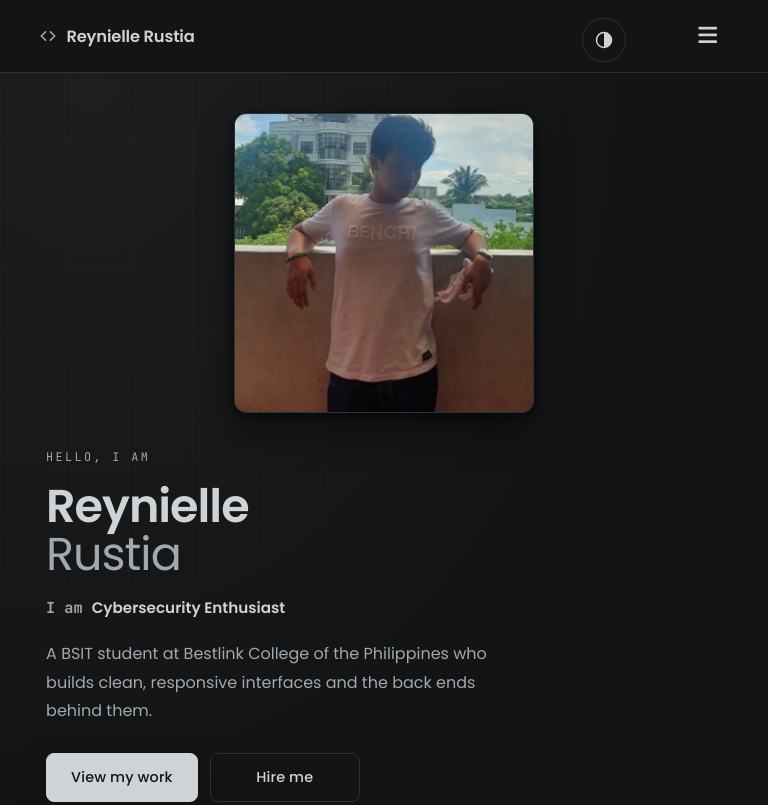
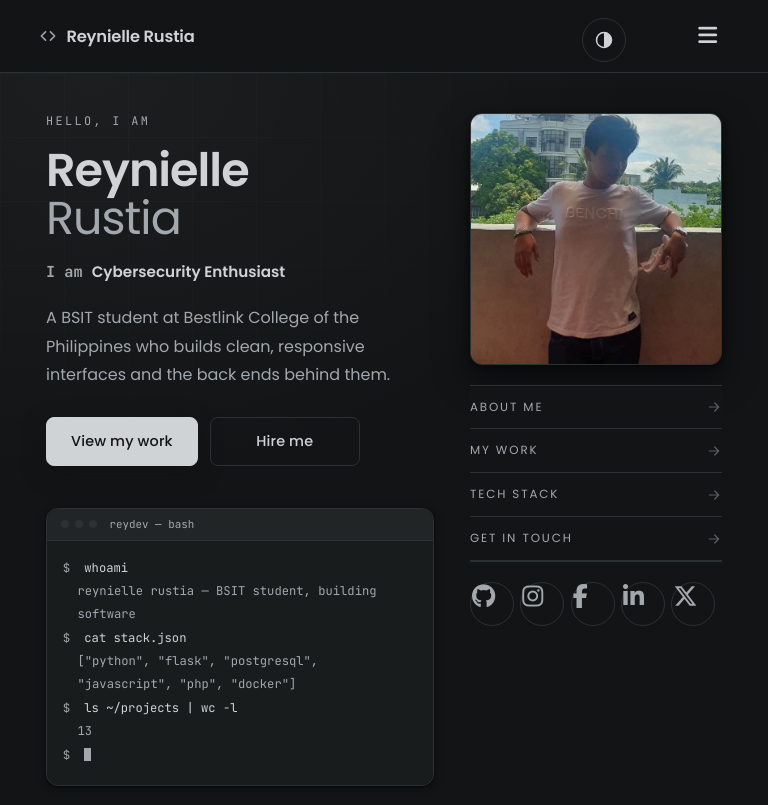
Before and after one commit to Reydev21/My-portfolio, a plain HTML site: page index.html in a window 768 px wide. Shown: the top 805 px of the page. Drawn offline with nearby package versions, Linux system fonts and the light colour scheme.

Commit message:
Keep the hero portrait beside the intro between 620 and 900px

```diff
--- a/style.css
+++ b/style.css
@@ -2783,3 +2783,43 @@ footer a:hover {
         margin: 0 auto;
     }
 }
+
+/* ============================================================
+   Tablet hero keeps the portrait beside the intro
+   The 900px breakpoint stacked everything, which pushed the name
+   below the fold. Between 620 and 900 the two columns still fit if
+   the portrait gives up its desktop width.
+   ============================================================ */
+
+@media (min-width: 620px) and (max-width: 900px) {
+    .hero-grid {
+        grid-template-columns: minmax(0, 1fr) 252px;
+        align-items: start;
+    }
+
+    .hero-side {
+        display: block;
+    }
+
+    .hero-photo {
+        order: 0;
+        width: 100%;
+        max-width: 252px;
+        margin: 0 0 1.25rem;
+        justify-self: end;
+    }
+
+    .side-links {
+        width: 100%;
+        max-width: none;
+        margin: 0 0 1.25rem;
+    }
+
+    .social-links {
+        justify-content: flex-start;
+        gap: 0.4rem;
+        width: 100%;
+        max-width: none;
+        margin: 0;
+    }
+}
```
